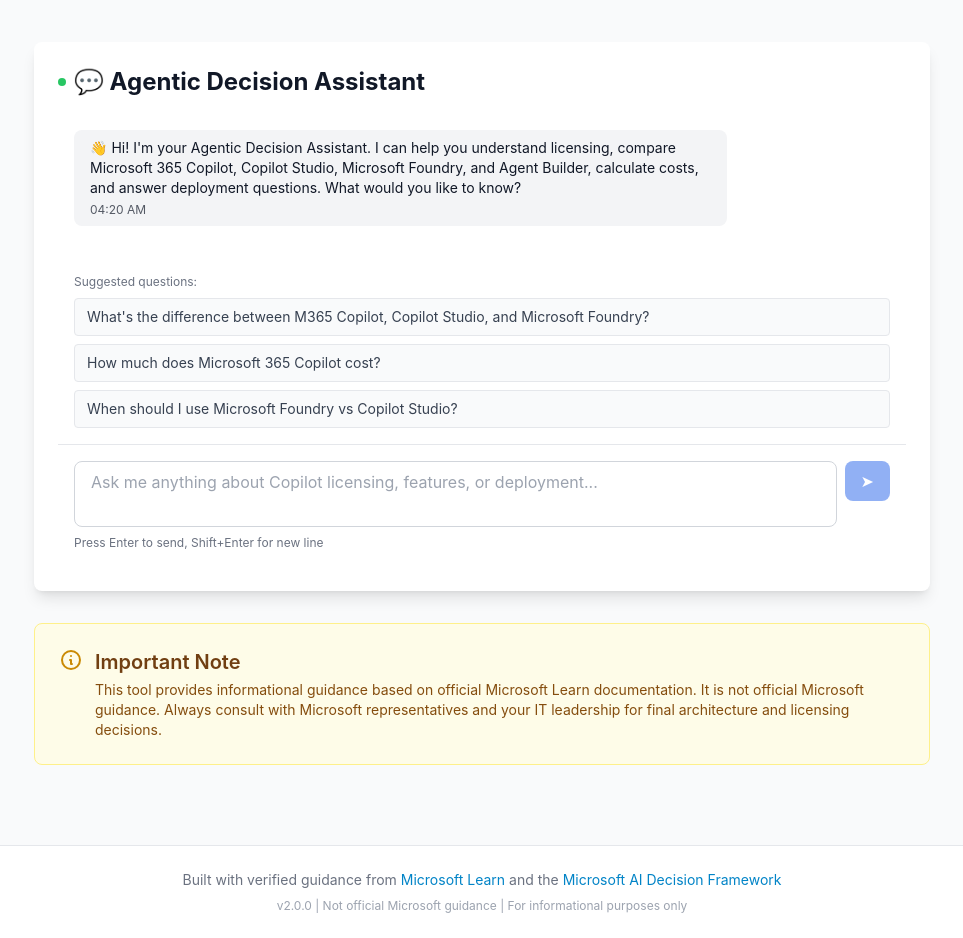
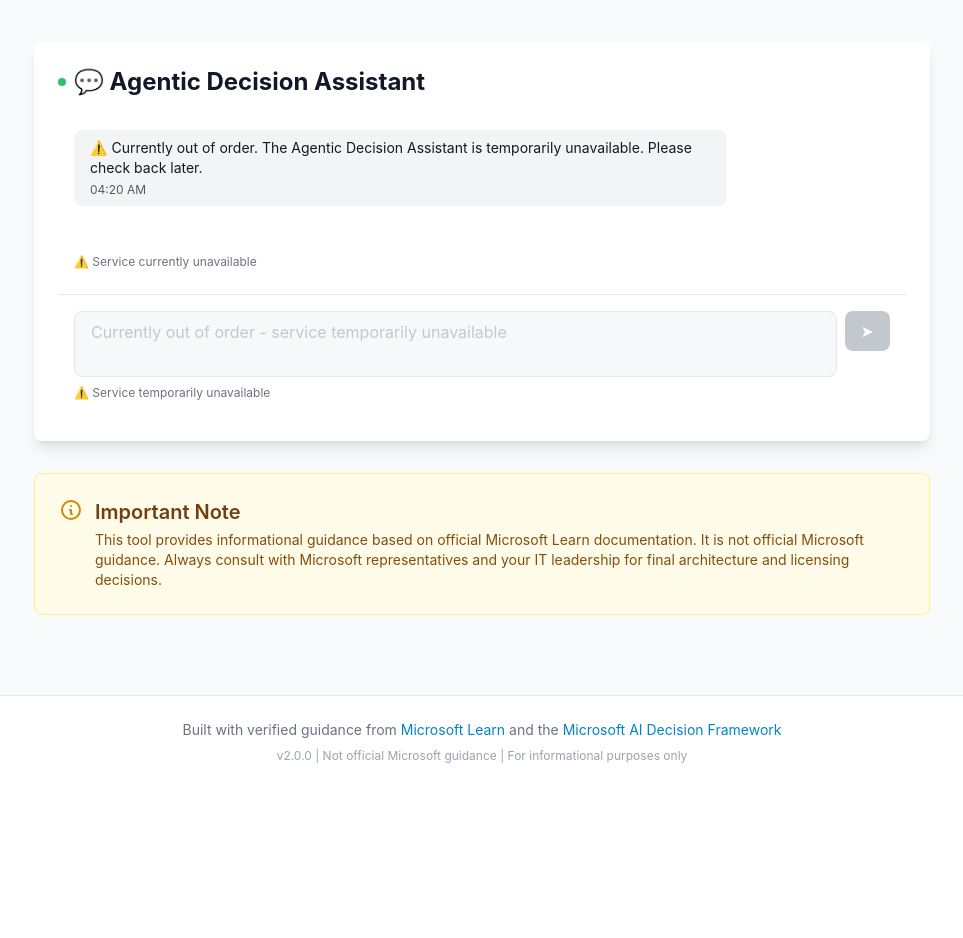
Before and after one commit to russrimm/copilot-decision-guidance, a React (Vite) app in the folder apps/web/: page / in a window 1280 px wide. Shown: the part 1380-2318 px from the top of the page, without its empty margins (158-1121 px from the left). After the commit the page ends 2168 px from the top, so only its background shows below. Built offline with nearby package versions, Linux system fonts and the light colour scheme.

Commit message:
fix: update CopilotAgent to indicate service is temporarily unavailable

```diff
--- a/apps/web/src/components/CopilotAgent.tsx
+++ b/apps/web/src/components/CopilotAgent.tsx
@@ -17,7 +17,7 @@
       id: '1',
       role: 'assistant',
       content:
-        "👋 Hi! I'm your Agentic Decision Assistant. I can help you understand licensing, compare Microsoft 365 Copilot, Copilot Studio, Microsoft Foundry, and Agent Builder, calculate costs, and answer deployment questions. What would you like to know?",
+        '⚠️ Currently out of order. The Agentic Decision Assistant is temporarily unavailable. Please check back later.',
       timestamp: new Date(),
     },
   ]);
@@ -274,21 +274,9 @@
       {/* Suggested Questions */}
       {messages.length === 1 && (
         <div className="mb-4 px-4">
-          <p className="text-xs text-gray-500 dark:text-gray-400 mb-2">Suggested questions:</p>
-          <div className="space-y-2">
-            {suggestedQuestions.slice(0, 3).map((question, i) => (
-              <button
-                key={i}
-                onClick={() => handleSuggestion(question)}
-                className="w-full text-left text-sm px-3 py-2 bg-gray-50 dark:bg-gray-700
-                           hover:bg-gray-100 dark:hover:bg-gray-600 rounded border
-                           border-gray-200 dark:border-gray-600 text-gray-700 dark:text-gray-300
-                           transition-colors"
-              >
-                {question}
-              </button>
-            ))}
-          </div>
+          <p className="text-xs text-gray-500 dark:text-gray-400 mb-2">
+            ⚠️ Service currently unavailable
+          </p>
         </div>
       )}
 
@@ -299,24 +287,24 @@
             value={input}
             onChange={(e) => setInput(e.target.value)}
             onKeyPress={handleKeyPress}
-            placeholder="Ask me anything about Copilot licensing, features, or deployment..."
+            placeholder="Currently out of order - service temporarily unavailable"
             className="flex-1 px-4 py-2 border border-gray-300 dark:border-gray-600 rounded-lg
-                       bg-white dark:bg-gray-700 text-gray-900 dark:text-white resize-none
-                       focus:ring-2 focus:ring-blue-500 focus:border-transparent"
+                       bg-gray-100 dark:bg-gray-800 text-gray-500 dark:text-gray-500 resize-none
+                       cursor-not-allowed opacity-60"
             rows={2}
-            disabled={loading}
+            disabled={true}
           />
           <button
             onClick={handleSend}
-            disabled={loading || !input.trim()}
-            className="px-4 py-2 bg-blue-600 hover:bg-blue-700 text-white font-medium rounded-lg
-                       transition-colors disabled:opacity-50 disabled:cursor-not-allowed h-fit"
+            disabled={true}
+            className="px-4 py-2 bg-gray-400 text-white font-medium rounded-lg
+                       cursor-not-allowed opacity-60 h-fit"
           >
-            {loading ? '⏳' : '➤'}
+            ➤
           </button>
         </div>
         <p className="text-xs text-gray-500 dark:text-gray-400 mt-2">
-          Press Enter to send, Shift+Enter for new line
+          ⚠️ Service temporarily unavailable
         </p>
       </div>
     </div>
```
